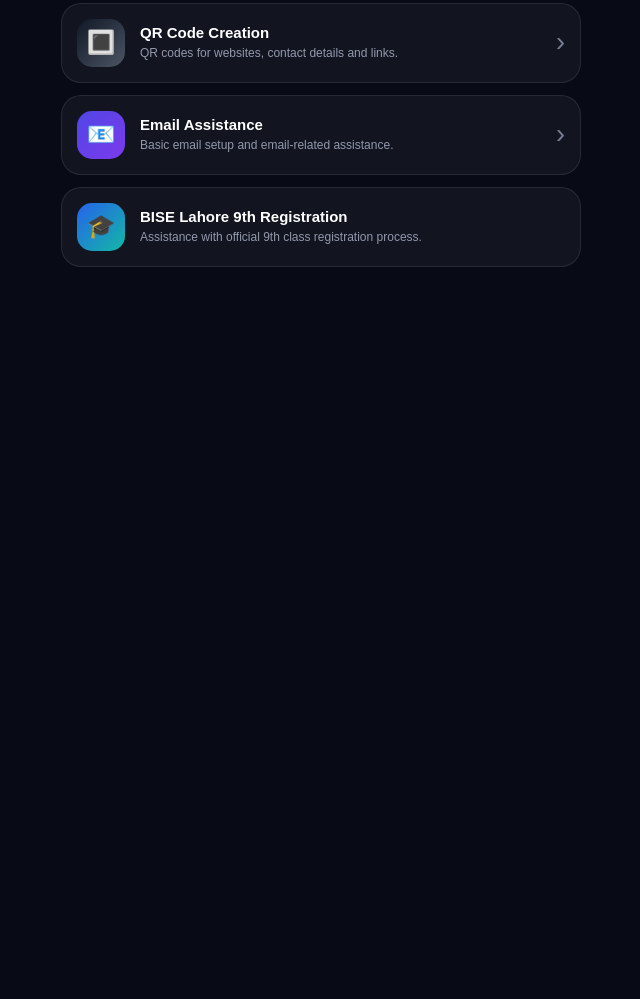
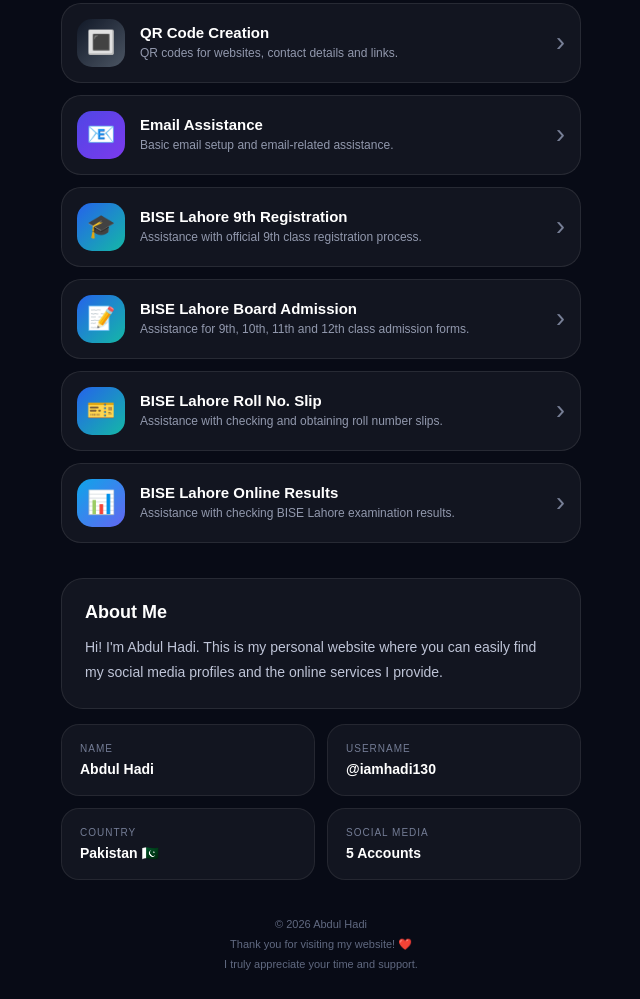
Before and after one commit to hadiafzaal49-arch/hadiazfaal49-arch.github.io, a plain HTML site: page index.html in a window 1280 px wide. Shown: the part 1985-2984 px from the top of the page, without its empty margins (319-959 px from the left). Before the commit the page ends 2289 px from the top, so only its background shows below. Drawn offline with Linux system fonts and the light colour scheme.

Commit message:
Update index.html

```diff
--- a/index.html
+++ b/index.html
@@ -589,9 +589,7 @@
             <div class="service-icon design">🎨</div>
             <div class="service-details">
                 <div class="service-name">Logo & Graphic Design</div>
-                <div class="service-text">
-                    Simple and attractive logos, posters and designs.
-                </div>
+                <div class="service-text">Simple and attractive logos, posters and designs.</div>
             </div>
             <div class="service-arrow">›</div>
         </a>
@@ -601,9 +599,7 @@
             <div class="service-icon documents">📄</div>
             <div class="service-details">
                 <div class="service-name">CV & Documents</div>
-                <div class="service-text">
-                    CV, resume, typing and document formatting.
-                </div>
+                <div class="service-text">CV, resume, typing and document formatting.</div>
             </div>
             <div class="service-arrow">›</div>
         </a>
@@ -613,9 +609,7 @@
             <div class="service-icon cnic">🪪</div>
             <div class="service-details">
                 <div class="service-name">SIM / ID Assistance</div>
-                <div class="service-text">
-                    Guidance for official SIM and identity-related processes.
-                </div>
+                <div class="service-text">Guidance for official SIM and identity-related processes.</div>
             </div>
             <div class="service-arrow">›</div>
         </a>
@@ -625,9 +619,7 @@
             <div class="service-icon photo-edit">🖼️</div>
             <div class="service-details">
                 <div class="service-name">Photo Editing</div>
-                <div class="service-text">
-                    Photo editing, resizing and background work.
-                </div>
+                <div class="service-text">Photo editing, resizing and background work.</div>
             </div>
             <div class="service-arrow">›</div>
         </a>
@@ -637,9 +629,7 @@
             <div class="service-icon web">🌐</div>
             <div class="service-details">
                 <div class="service-name">Simple Websites</div>
-                <div class="service-text">
-                    Personal pages, portfolios and simple websites.
-                </div>
+                <div class="service-text">Personal pages, portfolios and simple websites.</div>
             </div>
             <div class="service-arrow">›</div>
         </a>
@@ -649,9 +639,7 @@
             <div class="service-icon forms">📝</div>
             <div class="service-details">
                 <div class="service-name">Online Form Filling</div>
-                <div class="service-text">
-                    Assistance with online forms and applications.
-                </div>
+                <div class="service-text">Assistance with online forms and applications.</div>
             </div>
             <div class="service-arrow">›</div>
         </a>
@@ -661,9 +649,7 @@
             <div class="service-icon typing">⌨️</div>
             <div class="service-details">
                 <div class="service-name">Typing & Data Entry</div>
-                <div class="service-text">
-                    Basic typing, data entry and document work.
-                </div>
+                <div class="service-text">Basic typing, data entry and document work.</div>
             </div>
             <div class="service-arrow">›</div>
         </a>
@@ -673,9 +659,7 @@
             <div class="service-icon pdf">📑</div>
             <div class="service-details">
                 <div class="service-name">PDF & Word Conversion</div>
-                <div class="service-text">
-                    PDF to Word, Word to PDF and basic file formatting.
-                </div>
+                <div class="service-text">PDF to Word, Word to PDF and basic file formatting.</div>
             </div>
             <div class="service-arrow">›</div>
         </a>
@@ -685,9 +669,7 @@
             <div class="service-icon excel">📊</div>
             <div class="service-details">
                 <div class="service-name">Basic Excel Work</div>
-                <div class="service-text">
-                    Basic spreadsheets, tables and data organization.
-                </div>
+                <div class="service-text">Basic spreadsheets, tables and data organization.</div>
             </div>
             <div class="service-arrow">›</div>
         </a>
@@ -697,9 +679,7 @@
             <div class="service-icon print">🖨️</div>
             <div class="service-details">
                 <div class="service-name">Document Printing Assistance</div>
-                <div class="service-text">
-                    Help preparing documents for printing.
-                </div>
+                <div class="service-text">Help preparing documents for printing.</div>
             </div>
             <div class="service-arrow">›</div>
         </a>
@@ -709,9 +689,7 @@
             <div class="service-icon poster">🎉</div>
             <div class="service-details">
                 <div class="service-name">Posters & Invitations</div>
-                <div class="service-text">
-                    Simple posters, invitations and certificate designs.
-                </div>
+                <div class="service-text">Simple posters, invitations and certificate designs.</div>
             </div>
             <div class="service-arrow">›</div>
         </a>
@@ -721,9 +699,7 @@
             <div class="service-icon qr">🔳</div>
             <div class="service-details">
                 <div class="service-name">QR Code Creation</div>
-                <div class="service-text">
-                    QR codes for websites, contact details and links.
-                </div>
+                <div class="service-text">QR codes for websites, contact details and links.</div>
             </div>
             <div class="service-arrow">›</div>
         </a>
@@ -733,9 +709,7 @@
             <div class="service-icon email-help">📧</div>
             <div class="service-details">
                 <div class="service-name">Email Assistance</div>
-                <div class="service-text">
-                    Basic email setup and email-related assistance.
-                </div>
+                <div class="service-text">Basic email setup and email-related assistance.</div>
             </div>
             <div class="service-arrow">›</div>
         </a>
@@ -743,11 +717,103 @@
 
         <!-- BISE LAHORE SERVICES -->
 
+
         <a class="service" href="https://wa.me/923217044963?text=Assalamualaikum%20Abdul%20Hadi!%20Mujhe%20BISE%20Lahore%209th%20Registration%20ke%20bare%20mein%20madad%20chahiye." target="_blank" rel="noopener noreferrer">
             <div class="service-icon bise">🎓</div>
             <div class="service-details">
                 <div class="service-name">BISE Lahore 9th Registration</div>
-                <div class="service-text">
-                    Assistance with official 9th class registration process.
-                </div>
+                <div class="service-text">Assistance with official 9th class registration process.</div>
             </div>
+            <div class="service-arrow">›</div>
+        </a>
+
+
+        <a class="service" href="https://wa.me/923217044963?text=Assalamualaikum%20Abdul%20Hadi!%20Mujhe%20BISE%20Lahore%20Board%20Admission%20ke%20bare%20mein%20madad%20chahiye." target="_blank" rel="noopener noreferrer">
+            <div class="service-icon bise">📝</div>
+            <div class="service-details">
+                <div class="service-name">BISE Lahore Board Admission</div>
+                <div class="service-text">Assistance for 9th, 10th, 11th and 12th class admission forms.</div>
+            </div>
+            <div class="service-arrow">›</div>
+        </a>
+
+
+        <a class="service" href="https://wa.me/923217044963?text=Assalamualaikum%20Abdul%20Hadi!%20Mujhe%20BISE%20Lahore%20Roll%20No.%20Slip%20ke%20bare%20mein%20madad%20chahiye." target="_blank" rel="noopener noreferrer">
+            <div class="service-icon bise">🎫</div>
+            <div class="service-details">
+                <div class="service-name">BISE Lahore Roll No. Slip</div>
+                <div class="service-text">Assistance with checking and obtaining roll number slips.</div>
+            </div>
+            <div class="service-arrow">›</div>
+        </a>
+
+
+        <a class="service" href="https://wa.me/923217044963?text=Assalamualaikum%20Abdul%20Hadi!%20Mujhe%20BISE%20Lahore%20Online%20Results%20check%20karne%20mein%20madad%20chahiye." target="_blank" rel="noopener noreferrer">
+            <div class="service-icon result">📊</div>
+            <div class="service-details">
+                <div class="service-name">BISE Lahore Online Results</div>
+                <div class="service-text">Assistance with checking BISE Lahore examination results.</div>
+            </div>
+            <div class="service-arrow">›</div>
+        </a>
+
+    </div>
+
+
+    <!-- ABOUT ME -->
+
+    <div class="about">
+
+        <div class="about-title">
+            About Me
+        </div>
+
+        <div class="about-text">
+            Hi! I'm Abdul Hadi.
+            This is my personal website where you can
+            easily find my social media profiles and
+            the online services I provide.
+        </div>
+
+    </div>
+
+
+    <!-- INFORMATION -->
+
+    <div class="info">
+
+        <div class="box">
+            <div class="label">Name</div>
+            <div class="value">Abdul Hadi</div>
+        </div>
+
+        <div class="box">
+            <div class="label">Username</div>
+            <div class="value">@iamhadi130</div>
+        </div>
+
+        <div class="box">
+            <div class="label">Country</div>
+            <div class="value">Pakistan 🇵🇰</div>
+        </div>
+
+        <div class="box">
+            <div class="label">Social Media</div>
+            <div class="value">5 Accounts</div>
+        </div>
+
+    </div>
+
+
+    <!-- FOOTER -->
+
+    <footer>
+        © 2026 Abdul Hadi<br>
+        Thank you for visiting my website! ❤️<br>
+        I truly appreciate your time and support.
+    </footer>
+
+</div>
+
+</body>
+</html>
```
